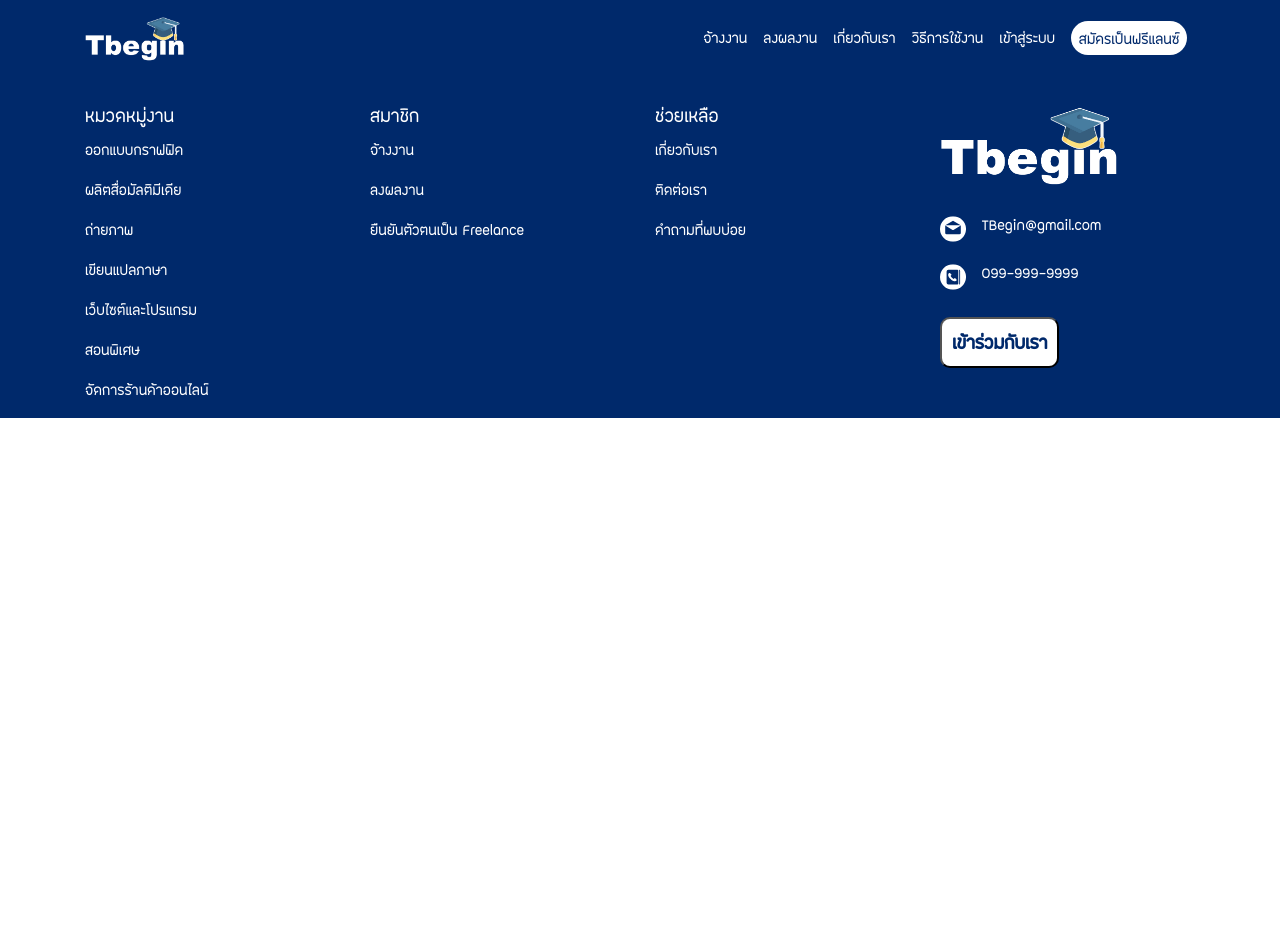
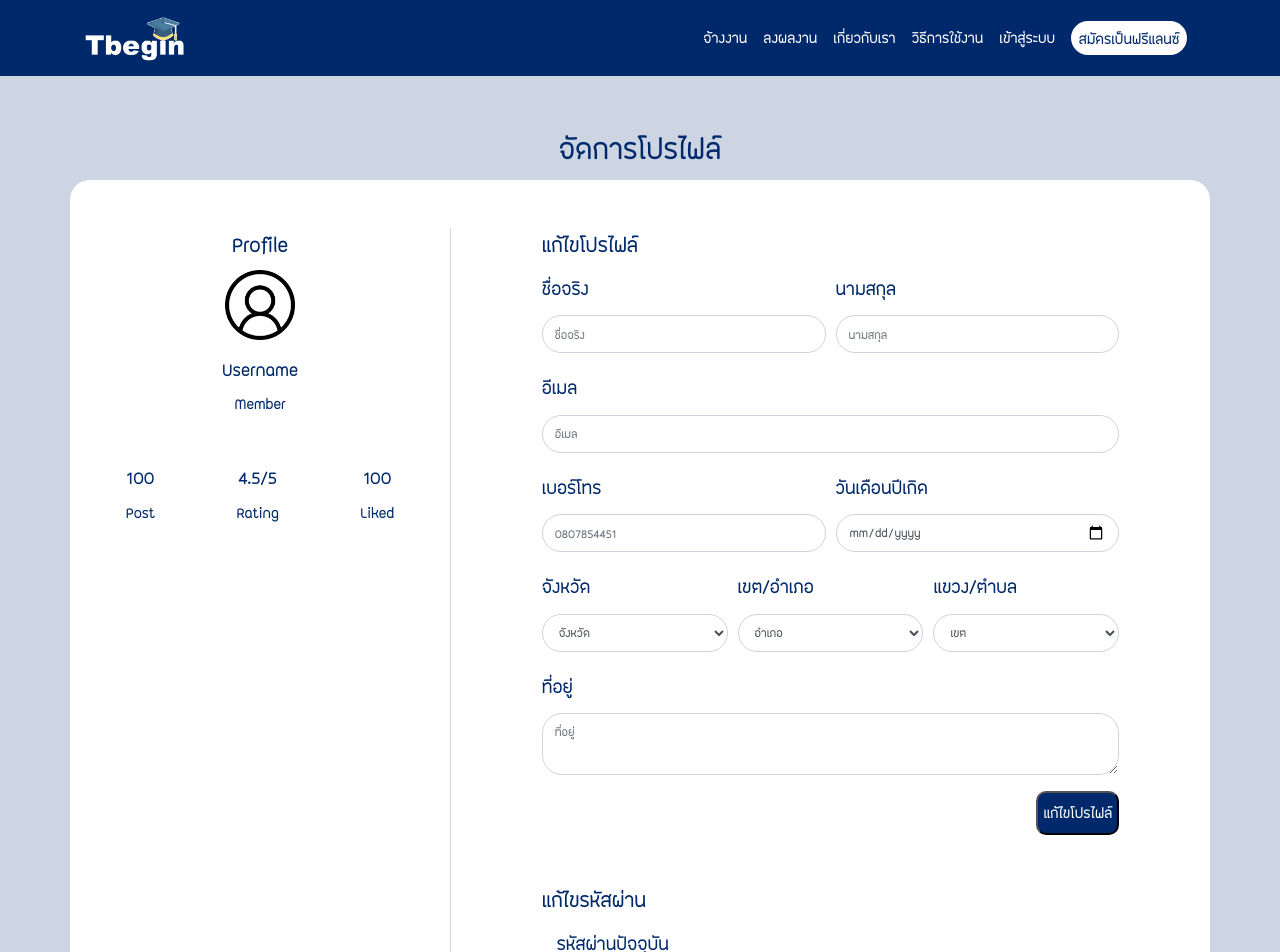
Before and after one commit to kaikyheavyday1/tbegin, a React (Create React App) app: page /editprofile in a window 1280 px wide. Shown: the top 952 px of the page. Before the commit the page ends 800 px from the top, so only its background shows below. Built offline with nearby package versions, Linux system fonts and the light colour scheme.

Commit message:
editprofile and uploadwork complete

```diff
--- a/src/App.css
+++ b/src/App.css
@@ -158,9 +158,39 @@
   font-size: 25px;
 }
 
+/* end uploadwork */
 
+.editprofile{
+  color: #00296B ;
+}
+.editprofile .container .row{
+  background-color: #fff;
+  border-radius: 20px;
+}
+.editprofile input{
+  border-radius: 20px;
+}
+.editprofile select{
+  border-radius: 20px;
+}
+.editprofile textarea{
+  border-radius: 20px;
+}
+.editprofile .formright{
+  border-left: #CDD4E2 1px solid;
+}
+.editprofile .formright label{
+  font-size: 25px;
+}
+.editprofile .btn-editprofile button{
+  background-color: #00296B;
+  color: #fff;
+  font-size: 20px;
+  padding: 5px 5px;
+  border-radius: 10px;
+}
 
-
+/* end editprofile */
 
 .Footer{
   background-color: #00296B;
--- a/src/App.js
+++ b/src/App.js
@@ -10,7 +10,7 @@ import Register from './pages/Register'
 import Home from './component/Home'
 import Profile from './pages/Profile'
 import Aboutus from './pages/Aboutus'
-
+import Editprofile from  './pages/Editprofile'
 
 import Footer from './component/Footer'
 function App() {
@@ -26,6 +26,7 @@ function App() {
         <Route path = "/register" component ={Register}/>
         <Route path = "/aboutus" component ={Aboutus}/>
         <Route path = "/profile" component ={Profile}/>
+        <Route path = "/editprofile" component ={Editprofile}/>
         <Footer />
     </div>
   );
--- /dev/null
+++ b/src/pages/Editprofile.js
@@ -0,0 +1,112 @@
+import React from 'react'
+import { Row, Col } from 'reactstrap';
+import user from "../images/user.svg"
+
+export default function Editprofile() {
+    return (
+        <div className="editprofile mt-5">
+            <div className="container">
+                <h1 className="text-center">จัดการโปรไฟล์</h1>
+                <Row className ="pt-5">
+                    <Col lg="4" md="4" sm="12" xs="12" className="text-center formleft">
+                        <h3>Profile</h3>
+                        <img src={user} alt="user" height="70px" width="100%" />
+                        <h4 className="mt-3">Username</h4>
+                        <h5>Member</h5>
+                        <div className="d-flex justify-content-around mt-5">
+                            <div>
+                                <h4>100</h4>
+                                <h5>Post</h5>
+                            </div>
+                            <div>
+                                <h4>4.5/5</h4>
+                                <h5>Rating</h5>
+                            </div>
+                            <div>
+                                <h4>100</h4>
+                                <h5>Liked</h5>
+                            </div>
+                        </div>
+                    </Col>
+                    <Col lg="8" md="8" sm="12" xs="12" className="formright mb-5">
+                        <div className ="col-10 mx-auto">
+                        <h3>แก้ไขโปรไฟล์</h3>
+                        <div class="form-row">
+                            <div className="form-group col-md-6">
+                                <label class="form-label">ชื่อจริง</label>
+                                <input type="text" id="name" name="name" className="form-control" placeholder="ชื่อจริง" />
+                            </div>
+                            <div className="form-group col-md-6">
+                                <label class="form-label">นามสกุล</label>
+                                <input type="text" id="surname" name="surname" className="form-control" placeholder="นามสกุล" />
+                            </div>
+                        </div>
+                        <div className="form-group">
+                            <label class="form-label">อีเมล</label>
+                            <input type="email" id="email" name="email" className="form-control" placeholder="อีเมล" />
+                        </div>
+                        <div class="form-row">
+                            <div className="form-group col-md-6">
+                                <label class="form-label">เบอร์โทร</label>
+                                <input type="tel" id="tel" name="tel" className="form-control" placeholder="0807854451" />
+                            </div>
+                            <div className="form-group col-md-6">
+                                <label class="form-label">วันเดือนปีเกิด</label>
+                                <input type="date" id="birthday" name="birthday" className="form-control" />
+                            </div>
+                        </div>
+                        <div class="form-row">
+                            <div className="form-group col-md-4">
+                                <label for="inputaddress" class="form-label">จังหวัด</label>
+                                <select class="form-control">
+                                    <option value="">จังหวัด</option>
+                                    <option value="1">test</option>
+                                </select>
+                            </div>
+                            <div className="form-group col-md-4">
+                                <label for="inputaddress" class="form-label">เขต/อำเภอ</label>
+                                <select class="form-control">
+                                    <option value="">อำเภอ</option>
+                                    <option value="1">test</option>
+                                </select>
+                            </div>
+                            <div className="form-group col-md-4">
+                                <label for="inputaddress" class="form-label">แขวง/ตำบล</label>
+                                <select class="form-control">
+                                    <option value="">เขต</option>
+                                    <option value="1">test</option>
+                                </select>
+                            </div>
+                        </div>
+                        <div className="form-group">
+                            <label for="inputaddress" class="form-label">ที่อยู่</label>
+                            <textarea name="address" id="address" className="form-control" placeholder="ที่อยู่" rows="2" />
+                        </div>
+                        <div className="btn-editprofile mt-3 text-right">
+                            <button type="button">แก้ไขโปรไฟล์</button>
+                        </div>
+                        <h3 className="mt-5">แก้ไขรหัสผ่าน</h3>
+                        <div className="col-8">
+                            <div className="form-group">
+                                <label class="form-label">รหัสผ่านปัจจุบัน</label>
+                                <input type="password" id="password" name="password" className="form-control" placeholder="รหัสผ่าน" />
+                            </div>
+                            <div className="form-group">
+                                <label class="form-label">รหัสผ่านปัจจุบัน</label>
+                                <input type="password" id="password" name="password" className="form-control" placeholder="รหัสผ่าน" />
+                            </div>
+                            <div className="form-group">
+                                <label class="form-label">รหัสผ่านปัจจุบัน</label>
+                                <input type="password" id="confirmPassword" name="password" className="form-control" placeholder="ยืนยันรหัสผ่าน" />
+                            </div>
+                            <div className="btn-editprofile mt-3 text-left">
+                                <button type="button" className="btn">เปลี่ยนรหัสผ่าน</button>
+                            </div>
+                        </div>
+                        </div>
+                    </Col>
+                </Row>
+            </div>
+        </div>
+    )
+}
```
Also changed, not shown: 1 other file (tests, documents, lock files or other folders).
